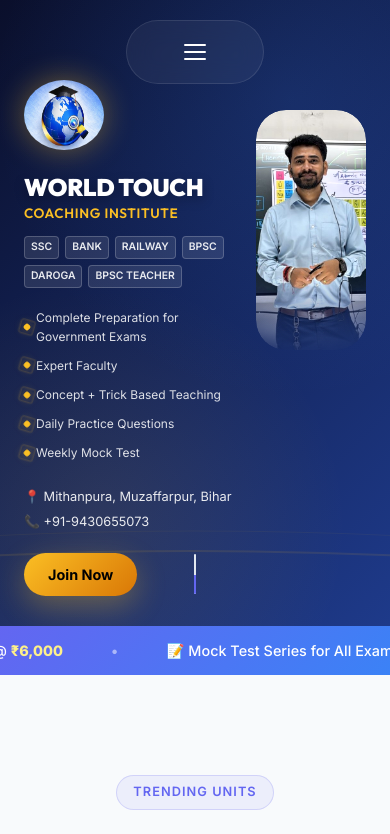
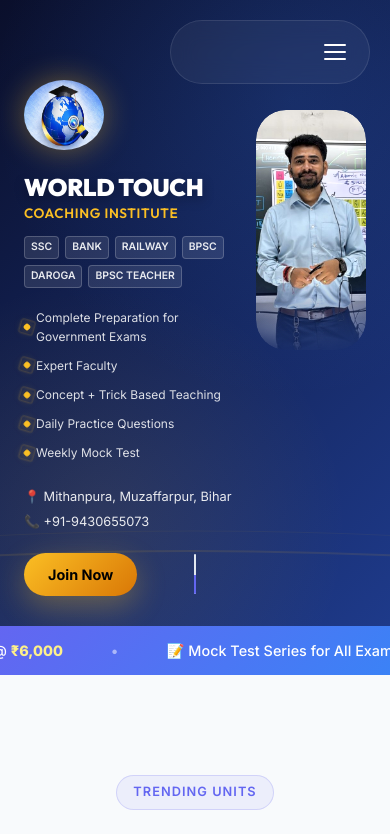
Before and after one commit to imam-haris/Academy, a Next.js app: page / in a window 390 px wide. Shown: the top 834 px of the page. Built offline with nearby package versions, Linux system fonts and the light colour scheme.

Commit message:
nav-menu

```diff
--- a/app/globals.css
+++ b/app/globals.css
@@ -2356,33 +2356,54 @@
     line-height: 1.2;
   }
 
-  .nav-links,
-  .nav-actions {
-    display: none;
+  .navbar {
+    width: 200px; /* Smaller pill for just the icon */
+    left: auto;
+    right: 20px;
+    transform: none;
+    padding: 0 15px;
+    justify-content: flex-end; /* Icon on the right */
+  }
+
+  .nav-container {
+    justify-content: flex-end;
+    padding: 0;
+    width: 100%;
+  }
+
+  .nav-links {
+    display: none !important; /* Hide links by default on mobile */
   }
 
   .mobile-toggle {
     display: flex;
-  }
-
-  /* Mobile menu */
+    margin-left: auto; /* Push to right */
+    margin-right: 0;
+  }
+
+  /* Mobile directory dropdown */
   .nav-links.active {
-    display: flex;
+    display: flex !important;
     flex-direction: column;
     position: absolute;
-    top: var(--nav-height);
-    left: 0;
+    top: calc(var(--nav-height) + 5px);
     right: 0;
+    left: auto;
+    width: 250px;
     background: rgba(255, 255, 255, 0.98);
     backdrop-filter: blur(20px);
     padding: 24px;
-    border-bottom: 1px solid var(--border-color);
+    border-radius: 20px;
+    box-shadow: 0 15px 40px rgba(0,0,0,0.15);
+    border: 1px solid var(--border-color);
     gap: 4px;
+    z-index: 1001;
   }
 
   .navbar.hero-transparent .nav-links.active {
     background: rgba(10, 15, 43, 0.98);
     border-color: rgba(255, 255, 255, 0.1);
+    box-shadow: 0 15px 40px rgba(0,0,0,0.4);
   }
 
   .navbar.hero-transparent .nav-links.active a {
```
